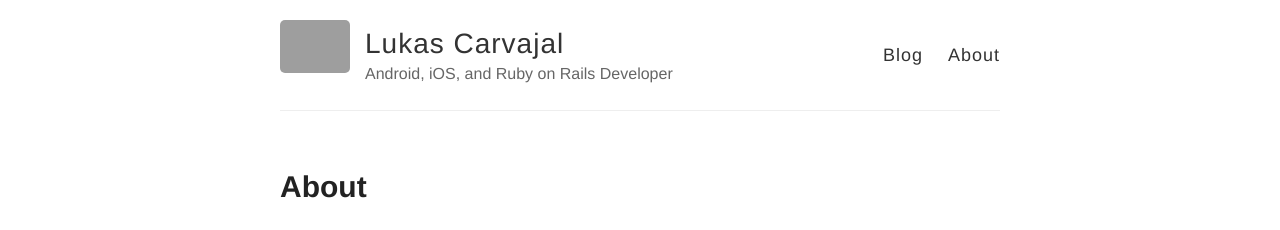
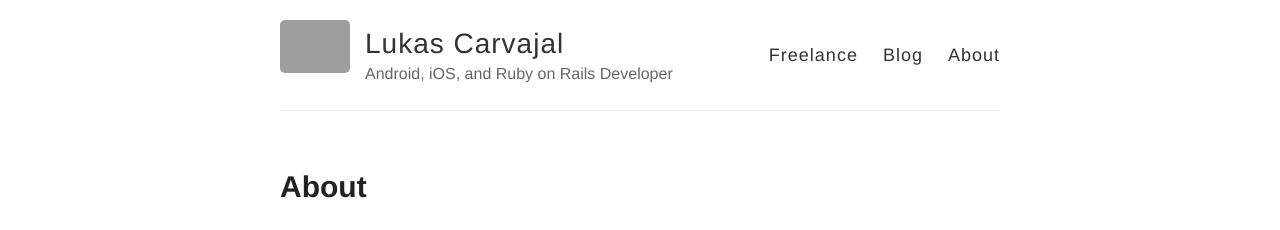
Before and after one commit to Lcarvajal/Lcarvajal.github.io, a Jekyll site: the page built from about.md, in a window 1280 px wide. Shown: the top 230 px of the page. Built offline with Jekyll 4.4.1, drawn with Linux system fonts in a browser that asks for light colours; Markdown is read by kramdown in place of the engine named in the settings; grey boxes are pictures that could not be loaded.

Commit message:
links open new tabs

```diff
--- a/_layouts/default.html
+++ b/_layouts/default.html
@@ -27,8 +27,9 @@
           </div>
 
           <nav>
-            <a href="{{ site.baseurl }}/">Blog</a>
-            <a href="{{ site.baseurl }}/about">About</a>
+		<a href="http://lukascarvajal.neocities.org" target="_blank">Freelance</a>
+            <a href="{{ site.baseurl }}/" target="_blank">Blog</a>
+            <a href="{{ site.baseurl }}/about" target="_blank">About</a>
           </nav>
         </header>
       </div>
--- a/index.html
+++ b/index.html
@@ -1,5 +1,4 @@
----
-layout: default
+
 ---
 
 <div class="posts">
```
Also changed, not shown: _sass/_highlights.scss (line endings or trailing spaces), _sass/_variables.scss (line endings or trailing spaces).
